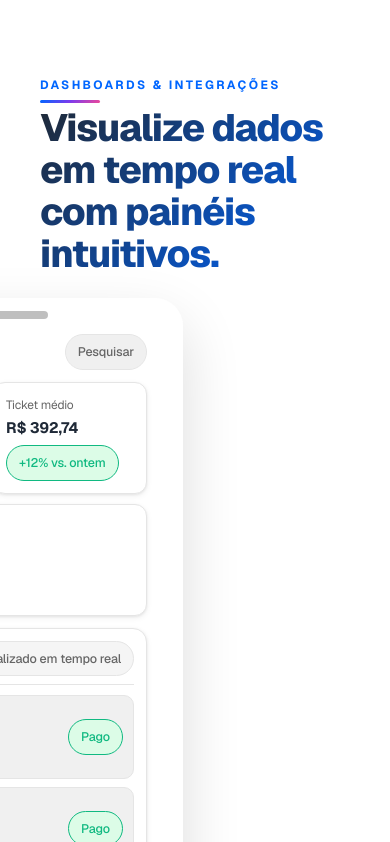
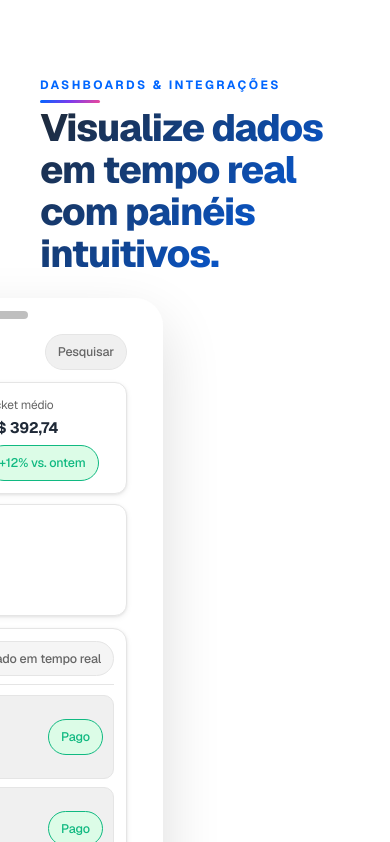
Before and after one commit to frpdias/fartech.app.br, a SvelteKit app: page / in a window 390 px wide. Shown: the part 8441-9283 px from the top of the page. Built offline with nearby package versions, Linux system fonts and the light colour scheme.

Commit message:
⬅️ Remove padding-left, cola mobiles na borda esquerda
- padding-left: clamp(40px, 5vw, 113px) → 0
- Mockups agora colados na margem esquerda absoluta
- Sem espaçamento entre borda e primeiro phone

```diff
--- a/src/routes/+page.svelte
+++ b/src/routes/+page.svelte
@@ -656,7 +656,7 @@
     width: 100%;
     max-width: 100%;
     margin: 0;
-    padding-left: clamp(40px, 5vw, 113px);
+    padding-left: 0;
     flex-wrap: nowrap;
     transform: translateX(0);
     pointer-events: none;
```
